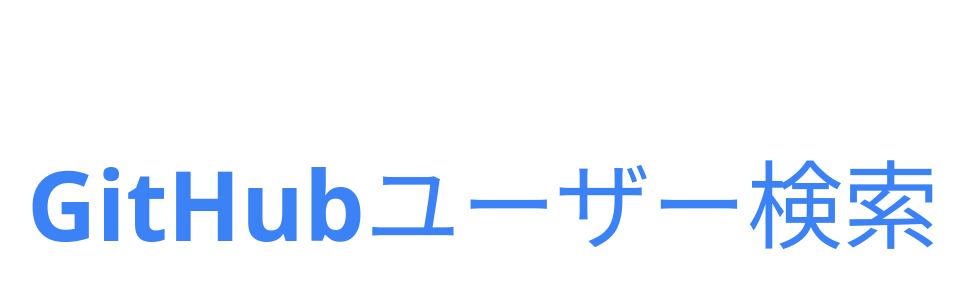
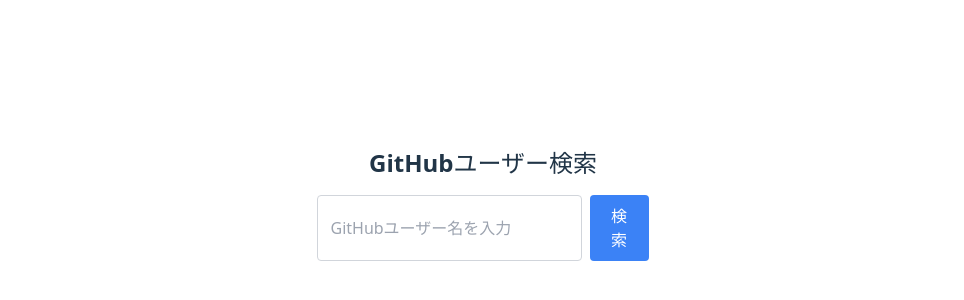
Before and after one commit to Teruya-Keigo/github-user-research, a React (Vite) app: page / in a window 1280 px wide. Shown: the part 196-496 px from the top of the page, without its empty margins (157-1121 px from the left). Built offline with nearby package versions, Linux system fonts and the light colour scheme.

Commit message:
Second day

```diff
--- a/src/App.jsx
+++ b/src/App.jsx
@@ -4,10 +4,34 @@
 import './App.css'
 
 function App() {
+  const [username, setUsername] = useState('');
+
+  const handleInputChange = (e) => {
+    setUsername(e.target.value);
+  };
+
+  const handleSubmit = (e) => {
+    e.preventDefault(); // ページリロード防止
+    console.log('検索するユーザー名:', username);
+  };
   return (
-    <div className="text-3xl font-bold text-blue-500">
-      <h1>GitHubユーザー検索</h1>
-      {/* 後でフォームと検索結果をここに追加 */}
+    <div className="p-6 max-w-xl mx-auto">
+      <h1 className="text-2xl font-bold mb-4">GitHubユーザー検索</h1>
+      <form onSubmit={handleSubmit} className="flex gap-2">
+        <input
+          type="text"
+          value={username}
+          onChange={handleInputChange}
+          placeholder="GitHubユーザー名を入力"
+          className="border border-gray-300 rounded px-3 py-2 w-full"
+        />
+        <button
+          type="submit"
+          className="bg-blue-500 text-white px-4 py-2 rounded hover:bg-blue-600"
+        >
+          検索
+        </button>
+      </form>
     </div>
   );
 }
```
